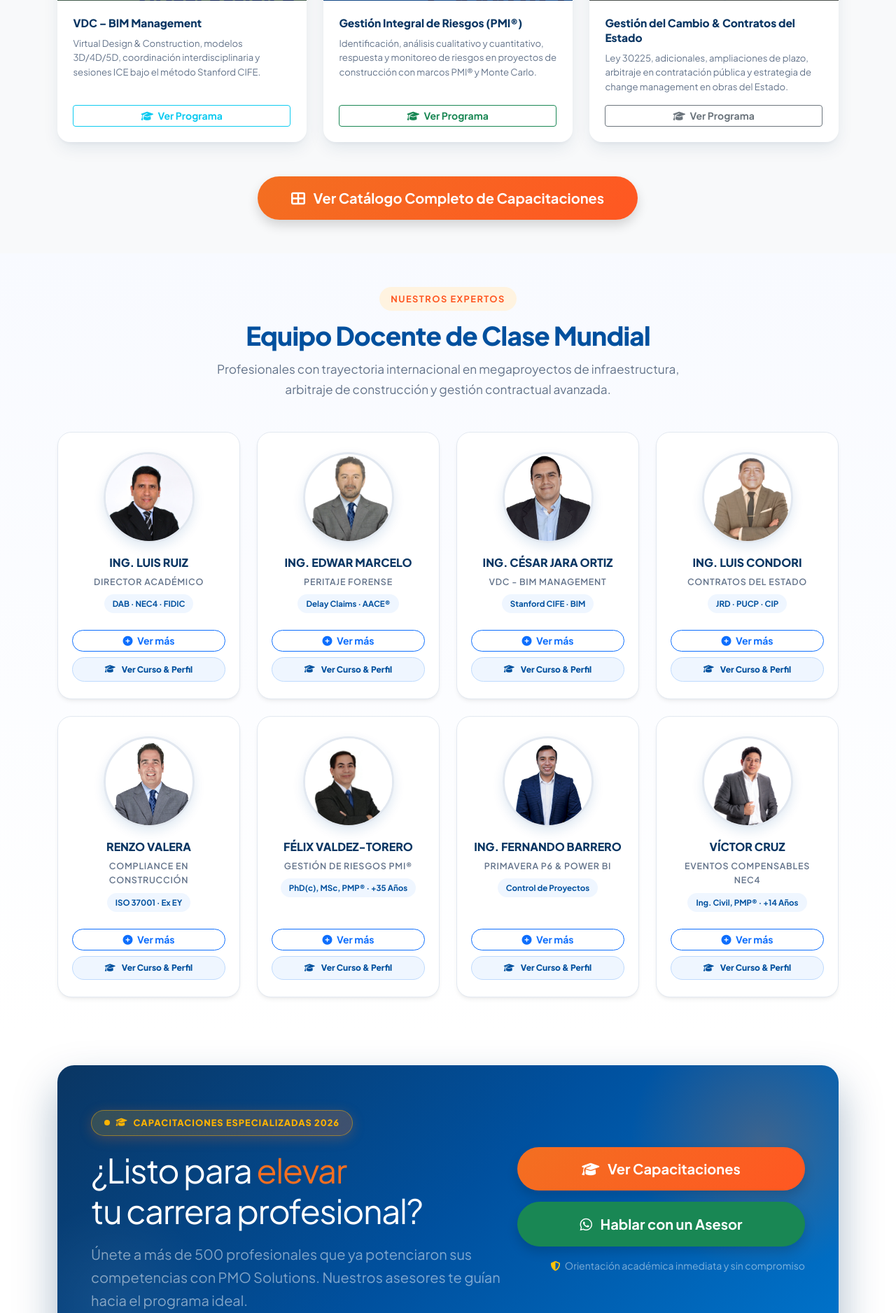
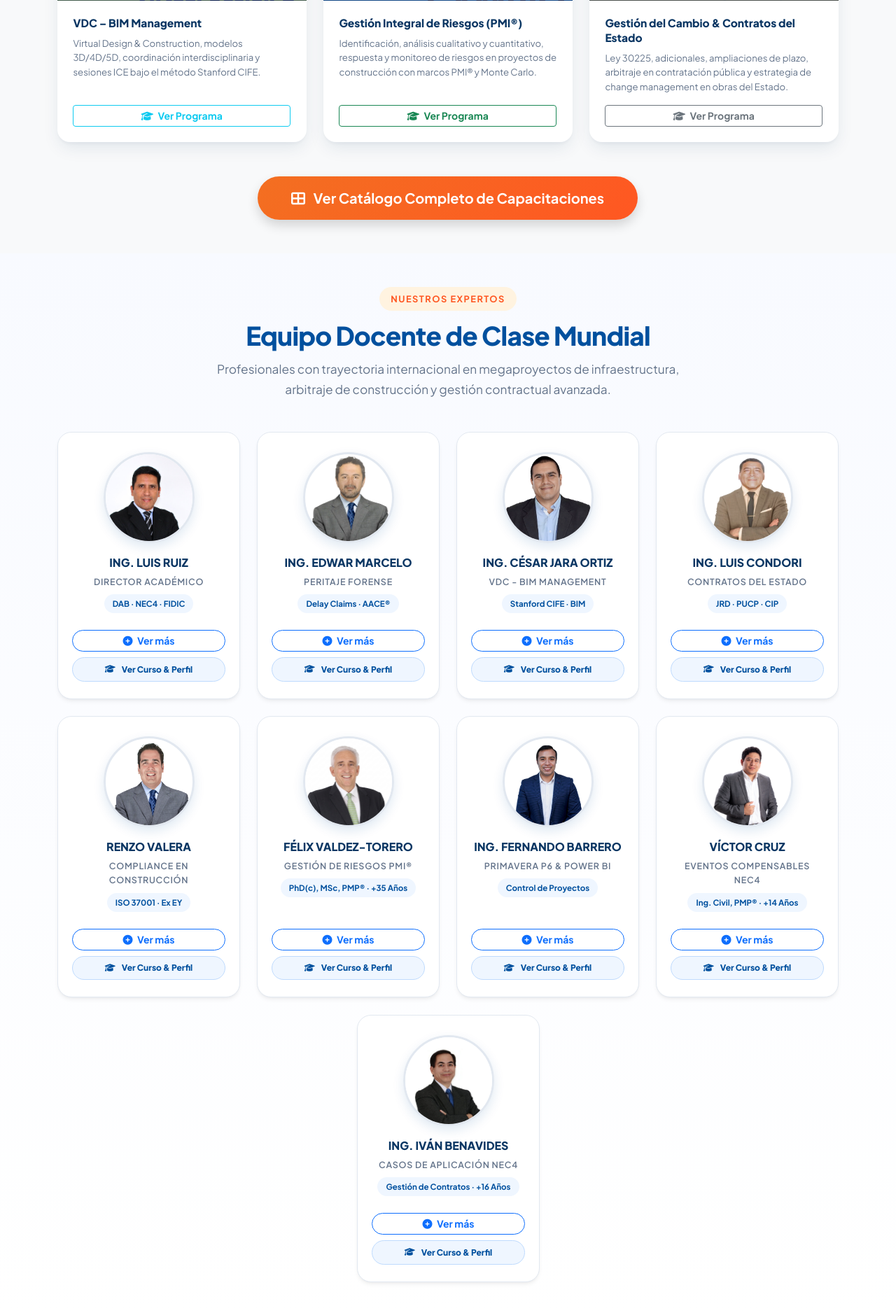
Before and after one commit to Arturordz02/PMO, a PHP site: page /foo/ in a window 1280 px wide. Shown: the part 3244-5120 px from the top of the page at 70% size. Run offline with PHP 8.4, Linux system fonts and the light colour scheme.

Commit message:
fix(docentes): corregir asignacion de profesores, Ivan Benavides en NEC4 y foto de Felix Valdez

```diff
--- a/app/Views/pages/courses/nec4.php
+++ b/app/Views/pages/courses/nec4.php
@@ -127,12 +127,12 @@
           <div class="card bg-light border-0 rounded-4 p-4 mt-4 shadow-sm border-start border-5 border-primary" data-aos="fade-up">
             <div class="row align-items-center g-3">
               <div class="col-md-3 text-center">
-                <img src="img/LuisRuiz.jpg" alt="DOCENTE ESPECIALISTA EN CONTRATOS NEC4" class="rounded-circle shadow border border-3 border-white" style="width: 110px; height: 110px; object-fit: cover; object-position: top;">
+                <img src="img/ivanbenavides.jpg" alt="ING. IVÁN BENAVIDES" class="rounded-circle shadow border border-3 border-white" style="width: 110px; height: 110px; object-fit: cover; object-position: top;">
               </div>
               <div class="col-md-9">
                 <span class="badge bg-primary text-white mb-2 px-3 py-2 rounded-pill"><i class="fas fa-user-tie me-1"></i> DOCENTE PRINCIPAL</span>
-                <h4 class="fw-bold mb-1 text-dark">DOCENTE ESPECIALISTA EN CONTRATOS NEC4</h4>
-                <p class="small text-primary fw-bold mb-2">Especialista en Gestión de Proyectos, Riesgos y Contratos NEC</p>
+                <h4 class="fw-bold mb-1 text-dark">ING. IVÁN BENAVIDES</h4>
+                <p class="small text-primary fw-bold mb-2">Gestor de Contratos Panamericanos · Gestor de Riesgos Colegios Bicentenario</p>
 
                 <!-- Resumen Completo y Trayectoria Profesional -->
                 <p class="small text-muted mb-2" style="line-height: 1.6;">
--- a/app/Views/pages/courses/riesgos-pmi.php
+++ b/app/Views/pages/courses/riesgos-pmi.php
@@ -127,7 +127,7 @@
           <div class="card bg-light border-0 rounded-4 p-4 mt-4 shadow-sm border-start border-5 border-primary" data-aos="fade-up">
             <div class="row align-items-center g-3">
               <div class="col-md-3 text-center">
-                <img src="img/ivanbenavides.jpg" alt="FELIX VALDEZ-TORERO" class="rounded-circle shadow border border-3 border-white" style="width: 110px; height: 110px; object-fit: cover; object-position: top;">
+                <img src="img/felixvaldez.jpg" alt="FELIX VALDEZ-TORERO" class="rounded-circle shadow border border-3 border-white" style="width: 110px; height: 110px; object-fit: cover; object-position: top;">
               </div>
               <div class="col-md-9">
                 <span class="badge bg-primary text-white mb-2 px-3 py-2 rounded-pill"><i class="fas fa-user-tie me-1"></i> DOCENTE PRINCIPAL</span>
--- a/app/Views/pages/home.php
+++ b/app/Views/pages/home.php
@@ -535,7 +535,7 @@
           <div class="docente-card hvr-box-shadow-outset">
             <div>
               <div class="teacher-img-wrap">
-                <img src="img/ivanbenavides.jpg" alt="Félix Valdez-Torero, Ing., PhD(c), MSc, PMP®" loading="lazy">
+                <img src="img/felixvaldez.jpg" alt="Félix Valdez-Torero, Ing., PhD(c), MSc, PMP®" loading="lazy">
               </div>
               <div class="docente-name">FÉLIX VALDEZ-TORERO</div>
               <div class="docente-role">Gestión de Riesgos PMI®</div>
@@ -590,6 +590,28 @@
                 <i class="fas fa-plus-circle me-1"></i> Ver más
               </button>
               <a href="eventos-compensables" class="docente-btn-more">
+                <i class="fas fa-graduation-cap me-1"></i> Ver Curso & Perfil
+              </a>
+            </div>
+          </div>
+        </div>
+
+        <!-- Docente 9: Iván Benavides -->
+        <div class="col-12 col-md-6 col-lg-3" data-aos="fade-up" data-aos-delay="450">
+          <div class="docente-card hvr-box-shadow-outset">
+            <div>
+              <div class="teacher-img-wrap">
+                <img src="img/ivanbenavides.jpg" alt="Ing. Iván Benavides" loading="lazy">
+              </div>
+              <div class="docente-name">ING. IVÁN BENAVIDES</div>
+              <div class="docente-role">Casos de Aplicación NEC4</div>
+              <span class="docente-specialty mb-3">Gestión de Contratos · +16 Años</span>
+            </div>
+            <div class="d-flex flex-column gap-2 mt-2">
+              <button type="button" class="btn btn-outline-primary btn-sm fw-bold rounded-pill w-100 hvr-grow" data-bs-toggle="modal" data-bs-target="#docenteModal_9">
+                <i class="fas fa-plus-circle me-1"></i> Ver más
+              </button>
+              <a href="nec4" class="docente-btn-more">
                 <i class="fas fa-graduation-cap me-1"></i> Ver Curso & Perfil
               </a>
             </div>
@@ -895,7 +917,7 @@
           <div class="row align-items-center g-4">
             <div class="col-12 col-md-5 text-center">
               <div class="rounded-4 overflow-hidden shadow-sm mx-auto border border-2 border-light-subtle" style="max-width: 240px;">
-                <img src="img/ivanbenavides.jpg" alt="Félix Valdez-Torero" class="img-fluid w-100" style="object-fit: cover; max-height: 280px;">
+                <img src="img/felixvaldez.jpg" alt="Félix Valdez-Torero" class="img-fluid w-100" style="object-fit: cover; max-height: 280px;">
               </div>
               <div class="mt-3">
                 <span class="badge bg-warning text-dark px-3 py-2 rounded-pill fw-bold">Gestión de Riesgos PMI®</span>
@@ -1037,6 +1059,60 @@
     </div>
   </div>
 
+  <!-- Modal 9: Iván Benavides -->
+  <div class="modal fade" id="docenteModal_9" tabindex="-1" aria-labelledby="docenteModalLabel9" aria-hidden="true">
+    <div class="modal-dialog modal-dialog-centered modal-lg">
+      <div class="modal-content border-0 shadow-24 rounded-4 overflow-hidden">
+        <div class="modal-header bg-dark text-white p-4 border-0">
+          <div class="d-flex align-items-center gap-3">
+            <div class="bg-white p-2 rounded-circle shadow-sm">
+              <img src="img/LogoPMO.png" alt="PMO Solutions" width="36" height="36" style="object-fit: contain;">
+            </div>
+            <div>
+              <h5 class="modal-title fw-bold mb-0 text-white" id="docenteModalLabel9">Perfil Profesional & Trayectoria</h5>
+              <span class="small text-warning fw-semibold">PMO Solutions Contract Management</span>
+            </div>
+          </div>
+          <button type="button" class="btn-close btn-close-white" data-bs-dismiss="modal" aria-label="Cerrar"></button>
+        </div>
+        <div class="modal-body p-4 p-md-5">
+          <div class="row align-items-center g-4">
+            <div class="col-12 col-md-5 text-center">
+              <div class="rounded-4 overflow-hidden shadow-sm mx-auto border border-2 border-light-subtle bg-light" style="max-width: 240px;">
+                <img src="img/ivanbenavides.jpg" alt="Ing. Iván Benavides" class="img-fluid w-100" style="object-fit: cover; max-height: 280px;">
+              </div>
+              <div class="mt-3">
+                <span class="badge bg-warning text-dark px-3 py-2 rounded-pill fw-bold">Casos de Aplicación NEC4</span>
+              </div>
+            </div>
+            <div class="col-12 col-md-7">
+              <h3 class="fw-bold text-primary mb-1">ING. IVÁN BENAVIDES</h3>
+              <div class="text-muted fw-semibold small mb-3 text-uppercase" style="letter-spacing: 0.05em;">Gestor de Contratos Panamericanos · Gestor de Riesgos Colegios Bicentenario</div>
+
+              <p class="text-secondary small mb-3 leading-relaxed">
+                Profesional con más de 16 años de experiencia en gestión de proyectos, riesgos, contratos NEC y gestión de la calidad: PEIP-EB, SAVIA PERÚ, PROYECTO ESPECIAL JUEGOS PANAMERICANOS LIMA 2019, PERU PIPING SPOOLS, GRAÑA Y MONTERO, INGENIERÍA Y SERVICIOS TECNOLÓGICOS S.A.C.
+              </p>
+
+              <div class="docente-modal-quote">
+                <i class="fas fa-quote-left me-2 text-warning"></i>
+                "La adecuada administración contractual y la gestión temprana previenen controversias de envergadura."
+              </div>
+
+              <div class="d-flex flex-wrap gap-2 mt-4 pt-2">
+                <a href="nec4" class="btn btn-warning btn-sm fw-bold px-3 py-2 text-white hvr-grow">
+                  <i class="fas fa-handshake me-1"></i> Ver Curso Casos NEC4
+                </a>
+                <a href="https://api.whatsapp.com/send?phone=51944276649&text=Hola%20PMO%20Solutions,%20deseo%20consultar%20por%20los%20programas%20a%20cargo%20del%20docente%20Ivan%20Benavides" target="_blank" rel="noopener noreferrer" class="btn btn-success btn-sm fw-bold px-3 py-2 text-white hvr-grow">
+                  <i class="fab fa-whatsapp me-1"></i> Consultar Curso
+                </a>
+              </div>
+            </div>
+          </div>
+        </div>
+      </div>
+    </div>
+  </div>
+
   <!-- PREMIUM CTA — Llama a la Acción de Alto Impacto -->
   <section class="py-5">
     <div class="container">
```
Also changed, not shown: img/felixvaldez.jpg (added).
